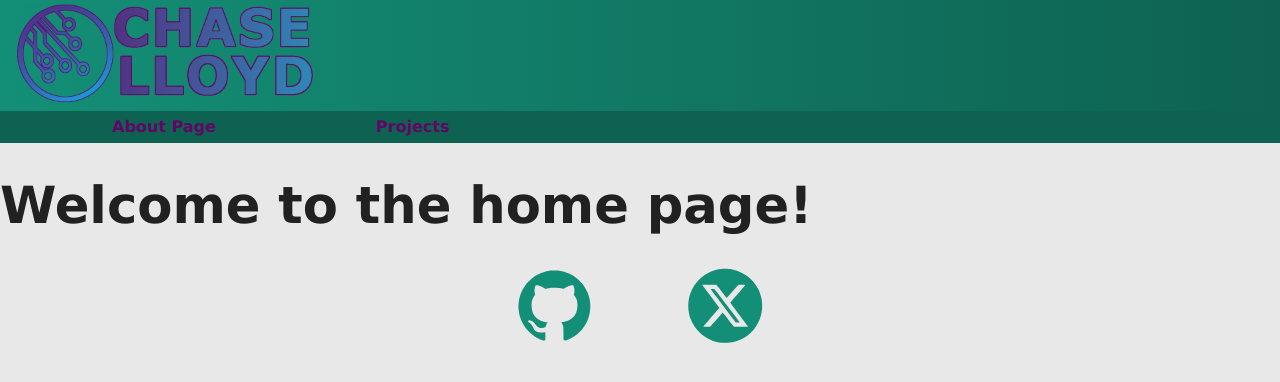
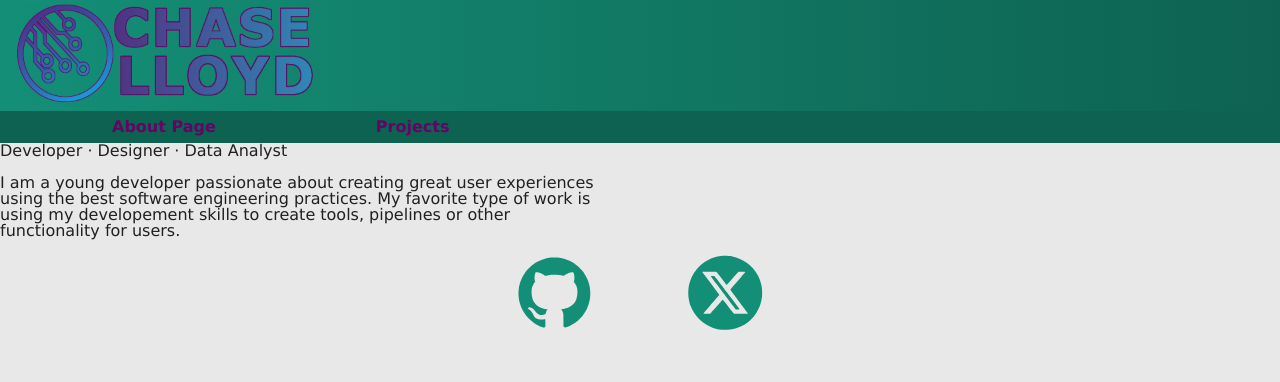
Before and after one commit to c-tr-lloyd/visit_me, a Vue app in the folder view/my_website/: page / in a window 1280 px wide. Shown: the top 382 px of the page. Built offline with nearby package versions, Linux system fonts and the light colour scheme.

Commit message:
Updated Landing page with new text

```diff
--- a/view/my_website/src/pages/main.vue
+++ b/view/my_website/src/pages/main.vue
@@ -10,12 +10,29 @@ export default {
         }
     }
 }
-
-
-
 </script>
 
 
 <template>
-    <h1>Welcome to the home page!</h1>
+    <div class='calling_card'>
+        <p class='main_tag'>Developer &#183; Designer &#183; Data Analyst</p>
+
+        <p>
+            I am a young developer passionate about creating great user experiences using the best software engineering practices.
+            My favorite type of work is using my developement skills to create tools, pipelines or other functionality for users.
+        </p>
+    </div>
+
+
 </template>
+
+<style>
+    .calling_card {
+        max-width: 600px;
+
+    }
+
+    .main_tag {
+        margin: 0;
+    }
+</style>
```
